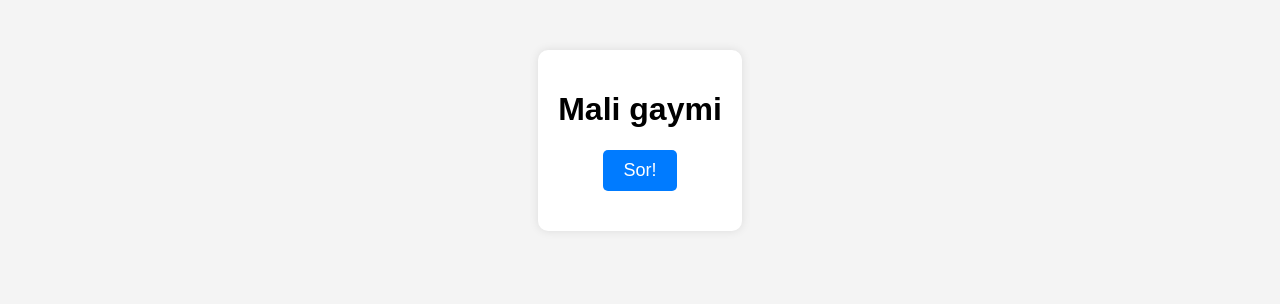
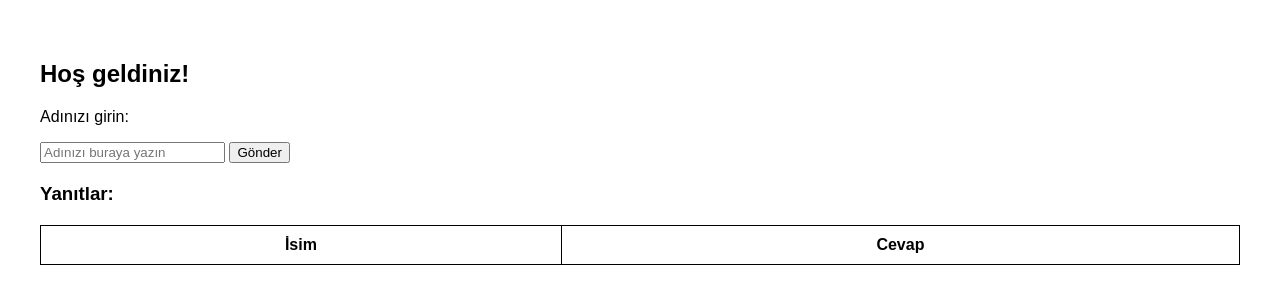
Before and after one commit to KivoXs/KivoXs.github.io, a plain HTML site: page index.html in a window 1280 px wide. Drawn offline with Linux system fonts and the light colour scheme.

Commit message:
Add files via upload

```diff
--- a/index.html
+++ b/index.html
@@ -3,52 +3,93 @@
 <head>
     <meta charset="UTF-8">
     <meta name="viewport" content="width=device-width, initial-scale=1.0">
-    <title>İMPARATOR MALİ</title>
+    <title>İsim ve Seçim</title>
     <style>
         body {
             font-family: Arial, sans-serif;
+            margin: 20px;
+            padding: 20px;
+        }
+        table {
+            width: 100%;
+            border-collapse: collapse;
+            margin-top: 20px;
+        }
+        table, th, td {
+            border: 1px solid black;
+        }
+        th, td {
+            padding: 10px;
             text-align: center;
-            margin: 50px;
-            background-color: #f4f4f4;
         }
-        .container {
-            background: white;
-            padding: 20px;
-            border-radius: 10px;
-            box-shadow: 0 0 10px rgba(0, 0, 0, 0.1);
-            display: inline-block;
+        #question {
+            margin-top: 20px;
         }
-        #result {
-            font-size: 24px;
+        #response {
             margin-top: 20px;
+            font-size: 18px;
             font-weight: bold;
-        }
-        button {
-            padding: 10px 20px;
-            font-size: 18px;
-            border: none;
-            background-color: #007BFF;
-            color: white;
-            border-radius: 5px;
-            cursor: pointer;
-        }
-        button:hover {
-            background-color: #0056b3;
         }
     </style>
 </head>
 <body>
-    <div class="container">
-        <h1>Mali gaymi</h1>
-        <button onclick="rastgeleCevap()">Sor!</button>
-        <div id="result"></div>
+    <h2>Hoş geldiniz!</h2>
+    <p>Adınızı girin:</p>
+    <input type="text" id="name" placeholder="Adınızı buraya yazın">
+    <button onclick="askQuestion()">Gönder</button>
+
+    <div id="question" style="display:none;">
+        <p>Merhaba <span id="userName"></span>, size bir soru soracağım: <br> Bu siteyi beğendiniz mi?</p>
+        <button onclick="answer('Evet')">Evet</button>
+        <button onclick="answer('Hayır')">Hayır</button>
     </div>
 
+    <div id="response"></div>
+
+    <h3>Yanıtlar:</h3>
+    <table id="responsesTable">
+        <thead>
+            <tr>
+                <th>İsim</th>
+                <th>Cevap</th>
+            </tr>
+        </thead>
+        <tbody>
+        </tbody>
+    </table>
+
     <script>
-        function rastgeleCevap() {
-            const cevaplar = ["Evet", "Hacı onayladı","KESİNLİKLE"];
-            const rastgeleSecim = cevaplar[Math.floor(Math.random() * cevaplar.length)];
-            document.getElementById("result").innerText = rastgeleSecim;
+        // Tabloya veri ekleyen fonksiyon
+        function updateTable(name, response) {
+            var table = document.getElementById("responsesTable").getElementsByTagName('tbody')[0];
+            var row = table.insertRow();
+            var cell1 = row.insertCell(0);
+            var cell2 = row.insertCell(1);
+            cell1.innerHTML = name;
+            cell2.innerHTML = response;
+        }
+
+        // Kullanıcı adı ve yanıtı işleyen fonksiyon
+        function askQuestion() {
+            var name = document.getElementById("name").value;
+            if (name) {
+                document.getElementById("userName").innerText = name;
+                document.getElementById("question").style.display = "block";
+                document.getElementById("response").innerText = "";
+            } else {
+                alert("Lütfen isminizi girin.");
+            }
+        }
+
+        // Yanıt seçme ve tabloya ekleme fonksiyonu
+        function answer(response) {
+            var name = document.getElementById("name").value;
+            if (name) {
+                updateTable(name, response);
+                document.getElementById("response").innerText = `${name}, cevabınızı verdiniz: ${response}`;
+                document.getElementById("question").style.display = "none";
+                document.getElementById("name").value = "";  // İsmi temizle
+            }
         }
     </script>
 </body>
```
